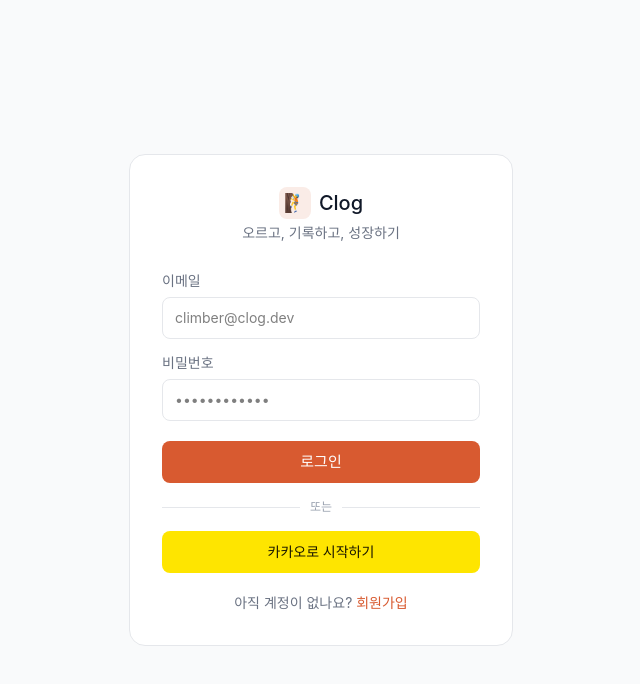
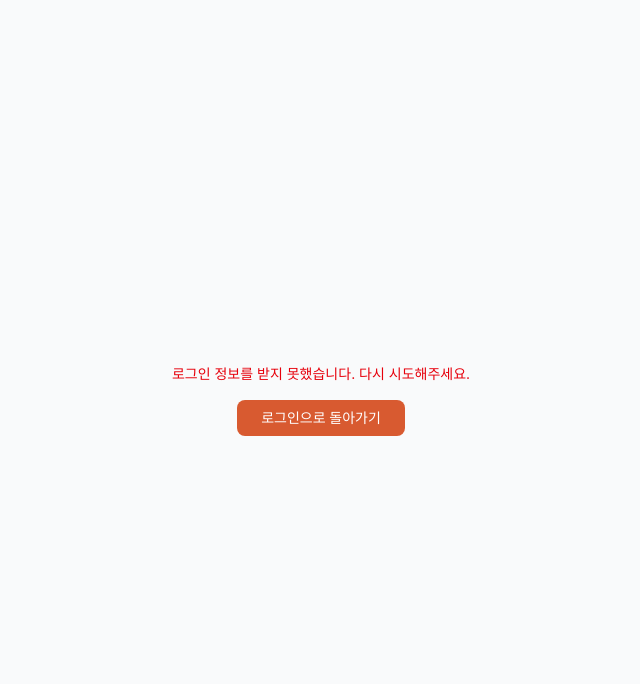
Before and after one commit to miginho12/clog-frontend, a React (Vite) app: page /auth/callback in a window 1280 px wide. Before the commit this address led to /login. Shown: the top 684 px of the page, without its empty margins (319-959 px from the left). Built offline with nearby package versions, Linux system fonts and the light colour scheme; no server answers.

Commit message:
feat: 카카오 OAuth 콜백 수신 페이지 추가
- /auth/callback 페이지: fragment에서 토큰 읽어 저장 → /profile
- App.tsx 라우트 등록

```diff
--- a/src/App.tsx
+++ b/src/App.tsx
@@ -1,6 +1,7 @@
 import { BrowserRouter, Routes, Route, Navigate } from "react-router-dom";
 import LoginPage from "./pages/LoginPage";
 import SignupPage from "./pages/SignupPage";
+import AuthCallbackPage from "./pages/AuthCallbackPage";
 import ProfilePage from "./pages/ProfilePage";
 import ProtectedRoute from "./components/ProtectedRoute";
 
@@ -10,6 +11,7 @@
       <Routes>
         <Route path="/login" element={<LoginPage />} />
         <Route path="/signup" element={<SignupPage />} />
+        <Route path="/auth/callback" element={<AuthCallbackPage />} />
         <Route
           path="/profile"
           element={
--- /dev/null
+++ b/src/pages/AuthCallbackPage.tsx
@@ -0,0 +1,51 @@
+import { useEffect, useState } from "react";
+import { useNavigate } from "react-router-dom";
+import { saveTokens } from "../lib/auth";
+
+// 카카오 OAuth 콜백 수신 페이지.
+//
+// 백엔드가 토큰을 URL fragment(#)에 담아 이 페이지로 리다이렉트한다.
+//   /auth/callback#access_token=xxx&refresh_token=yyy&expires_in=3600&is_new=false
+//
+// fragment 는 JS 로만 읽을 수 있고 서버로 전송되지 않음 (보안).
+export default function AuthCallbackPage() {
+  const navigate = useNavigate();
+  const [error, setError] = useState<string | null>(null);
+
+  useEffect(() => {
+    const hash = window.location.hash.startsWith("#")
+      ? window.location.hash.slice(1)
+      : window.location.hash;
+
+    const params = new URLSearchParams(hash);
+    const accessToken = params.get("access_token");
+    const refreshToken = params.get("refresh_token");
+
+    if (accessToken && refreshToken) {
+      saveTokens(accessToken, refreshToken);
+      navigate("/profile", { replace: true });
+    } else {
+      setError("로그인 정보를 받지 못했습니다. 다시 시도해주세요.");
+    }
+  }, [navigate]);
+
+  if (error) {
+    return (
+      <div className="min-h-screen flex flex-col items-center justify-center bg-gray-50 px-4">
+        <p className="text-sm text-red-600">{error}</p>
+        <button
+          onClick={() => navigate("/login", { replace: true })}
+          className="mt-4 rounded-lg bg-[#D85A30] px-6 py-2 text-sm font-medium text-white"
+        >
+          로그인으로 돌아가기
+        </button>
+      </div>
+    );
+  }
+
+  return (
+    <div className="min-h-screen flex items-center justify-center bg-gray-50">
+      <p className="text-sm text-gray-400">로그인 처리 중...</p>
+    </div>
+  );
+}
```
